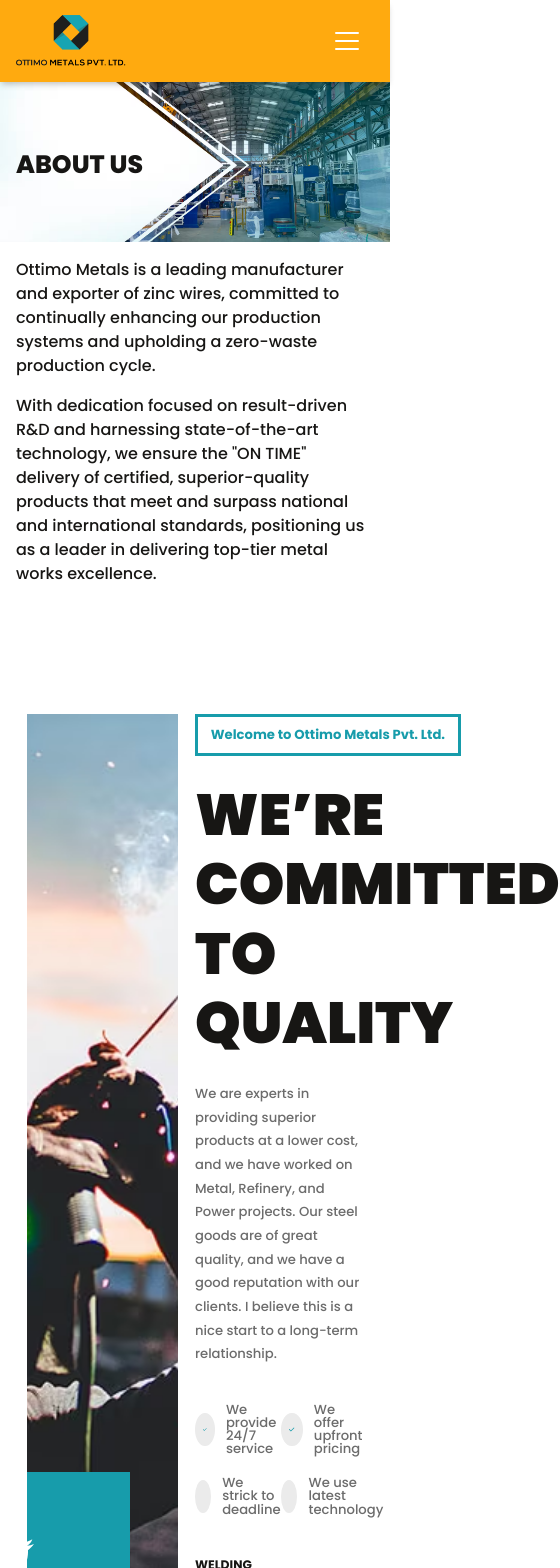
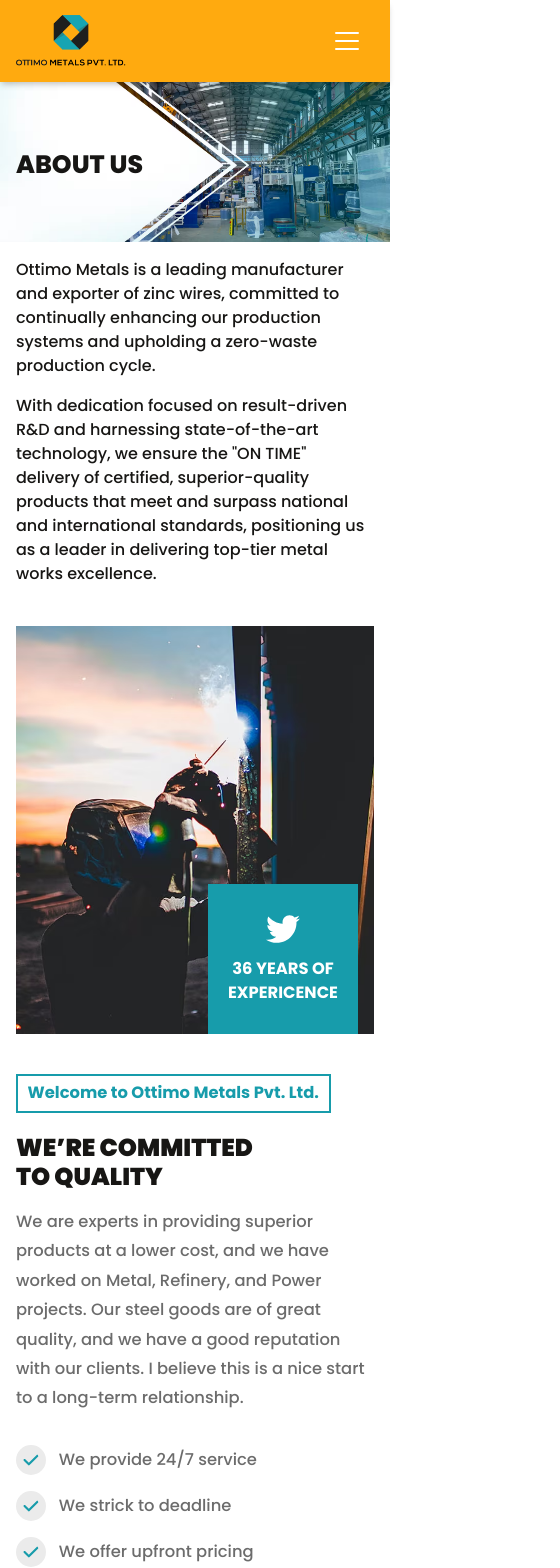
Before and after one commit to josephpal27/Ottimo-Metals, a React (Vite) app: page /about in a window 390 px wide. Shown: the top 1568 px of the page, 560 px wide, since content can reach past the window. Built offline with nearby package versions, Linux system fonts and the light colour scheme.

Commit message:
About Page welcome content mobile view added

```diff
--- a/src/components/about-welcome/AboutWelcome.css
+++ b/src/components/about-welcome/AboutWelcome.css
@@ -232,5 +232,65 @@
 
 /* Mobile screen */
 @media screen and (max-width: 768px) {
+    .about-welcome{
+        padding: 0.5rem 1rem 2.5rem 1rem;
+    }
+    .about-welcome-image{
+        width: 100%;
+    }
+    .about-welcome-image .exp-box{
+        width: 150px;
+        height: 150px;
+        right: 1rem;
+    }
+    .about-welcome-image .exp-box .icon{
+        font-size: calc(2rem + 0.5vw);
+    }
+    .about-welcome-image .exp-box span{
+        font-size: calc(0.9rem + 0.5vw);
+        margin-top: 0.7rem;
+    }
+    .about-welcome-content{
+        width: 100%;
+        margin-top: 2.5rem;
+    }
+    .about-welcome-content span{
+        border: 2px solid #179cab;
+        padding: 0.35rem 0.6rem;
+        font-size: calc(0.9rem + 0.5vw);
+    }
+    .about-welcome-content h2{
+        font-size: calc(1.4rem + 0.5vw);
+        margin-top: 1.2rem;
+    }
+    .about-welcome-content p{
+        font-size: calc(0.9rem + 0.5vw);
+        margin-top: 1rem;
+    }
+    .about-welcome-content .features{
+        flex-direction: column;
+        margin-top: 2rem;
+    }
+    .about-welcome-content .features-left,
+    .about-welcome-content .features-right{
+        width: 100%;
+    }
+    .about-welcome-content .features p{
+        font-size: calc(0.9rem + 0.5vw);
+        margin-top: 0;
+    }
+    .about-welcome-content .features p .icon{
+        width: 30px;
+        height: 30px;
+        padding: 0.4rem;
+        margin-right: 0.8rem;
+    }
 
+    .about-welcome-content .prog span{
+        font-size: calc(0.9rem + 0.5vw);
+        margin-top: 1rem;
+    }
+    .about-welcome-content progress{
+        height: 4px;
+    }
 }
```
